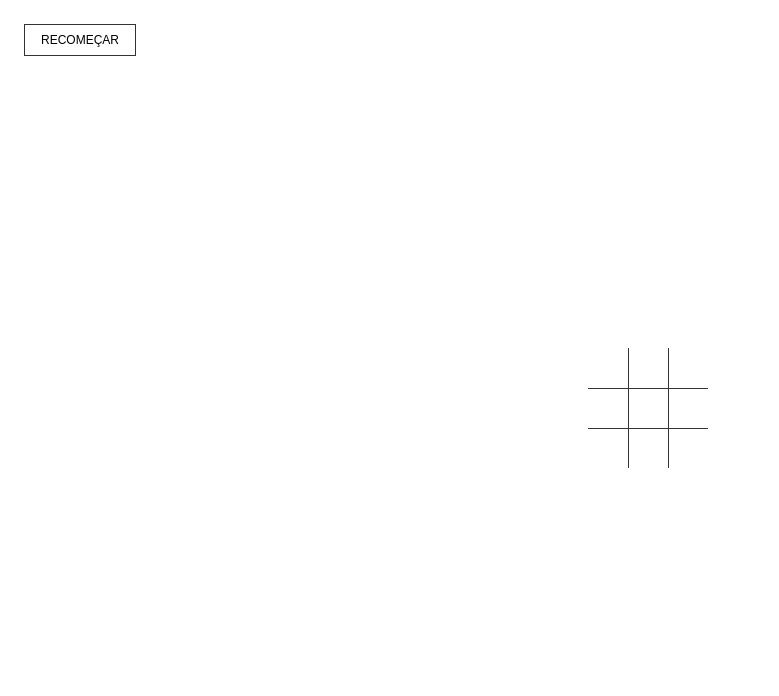
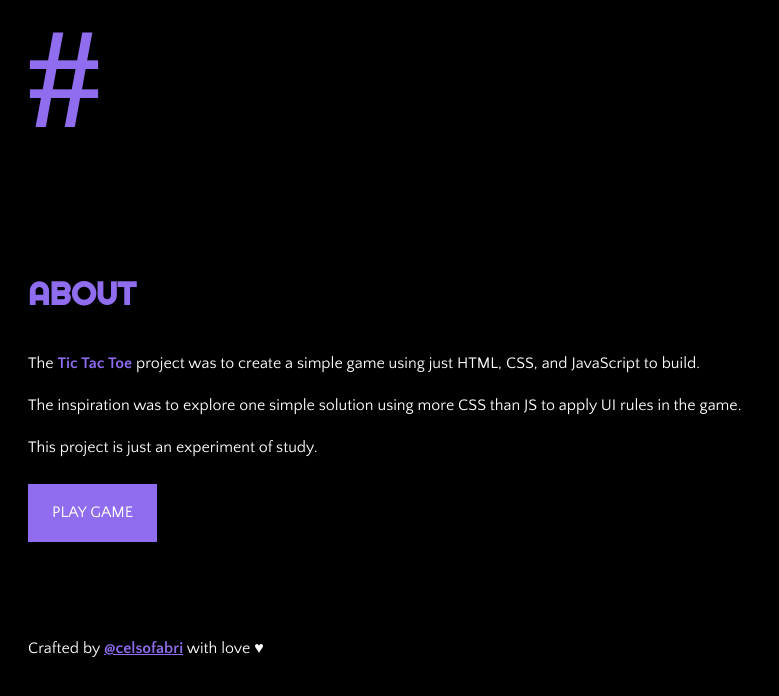
Before and after one commit to celsofabri/tic-tac-toe, a website: page app/index.html in a window 1280 px wide. Shown: the whole page, without its empty margins (0-779 px from the left). Drawn offline with nearby package versions, Linux system fonts and the light colour scheme; files that its build step writes are made by us from their sources.

Commit message:
Create homepage, add icons and fix JS btn reset

```diff
--- a/app/index.html
+++ b/app/index.html
@@ -4,17 +4,19 @@
     <meta charset="utf-8">
     <meta name="description" content="">
     <meta name="viewport" content="width=device-width, initial-scale=1">
-    <title>tic tac toe</title>
+    <title>Tic Tac Toe</title>
     <link rel="apple-touch-icon" href="apple-touch-icon.png">
     <!-- Place favicon.ico in the root directory -->
     <!-- build:css styles/main.css -->
     <link rel="stylesheet" href="styles/main.css">
     <!-- endbuild -->
+    <!-- build:css styles/home.css -->
+    <link rel="stylesheet" href="styles/home.css">
+    <!-- endbuild -->
 
     <!-- build:js scripts/vendor/modernizr.js -->
     <script src="scripts/modernizr.js"></script>
     <!-- endbuild -->
-
 
   </head>
   <body>
@@ -22,37 +24,73 @@
       <p class="browserupgrade">You are using an <strong>outdated</strong> browser. Please <a href="http://browsehappy.com/">upgrade your browser</a> to improve your experience.</p>
     <![endif]-->
 
-    <div class="hash">
+    <!-- Header -->
+    <header class="header">
 
-      <div id="square" class="square">
-        <div id="square-1" class="square__item"></div>
-        <div id="square-2" class="square__item"></div>
-        <div id="square-3" class="square__item"></div>
-        <div id="square-4" class="square__item"></div>
-        <div id="square-5" class="square__item"></div>
-        <div id="square-6" class="square__item"></div>
-        <div id="square-7" class="square__item"></div>
-        <div id="square-8" class="square__item"></div>
-        <div id="square-9" class="square__item"></div>
+      <!-- Wrapper -->
+      <div class="wrap">
+
+        <h1 class="logo">
+          <a href="/" title="Tic Tac Toe (Jogo da Velha)">
+            <img src="images/tictactoe.svg" width="100" height="auto" alt="Tic Tac Toe (Jogo da Velha)">
+          </a>
+        </h1>
+
       </div>
+      <!-- / Wrapper -->
 
-      <div class="result">
-        <div id="result-message" class="result__message"></div>
+    </header>
+    <!-- Header -->
+
+    <!-- Content -->
+    <article class="content">
+
+      <!-- About -->
+      <section class="about">
+
+        <!-- Wrapper -->
+        <div class="wrap">
+
+          <h3 class="section__title">About</h3>
+
+          <p>The <strong>Tic Tac Toe</strong> project was to create a simple game using just HTML, CSS, and JavaScript to build.</p>
+
+          <p>The inspiration was to explore one simple solution using more CSS than JS to apply UI rules in the game.</p>
+
+          <p>This project is just an experiment of study.</p>
+
+          <a href="/play.html" title="Play Game" class="btn">Play Game</a>
+
+        </div>
+        <!-- / Wrapper -->
+
+      </section>
+      <!-- About  -->
+
+    </article>
+    <!-- / Content -->
+
+    <!-- Footer -->
+    <footer class="footer">
+
+      <!-- Wrapper -->
+      <div class="wrap">
+
+        <p>Crafted by <strong><a href="https://celsofabri.github.io" title="Celso Fabri Junior | Front-End Developer" target="_blank">@celsofabri</a></strong> with love ♥</p>
+
       </div>
+      <!-- / Wrapper -->
 
-    </div>
-
-    <div class="actions">
-      <button id="reset" class="reset">Recomeçar</button>
-    </div>
-
+    </footer>
+    <!-- / Footer -->
 
     <!-- build:js scripts/vendor.js -->
-
 
     <!-- endbuild -->
     <!-- build:js scripts/main.js -->
     <script src="scripts/main.js"></script>
     <!-- endbuild -->
+
+    <link href="https://fonts.googleapis.com/css?family=Quattrocento+Sans:400,400i,700,700i|Righteous&display=swap" rel="stylesheet">
   </body>
 </html>
--- a/app/scripts/main.js
+++ b/app/scripts/main.js
@@ -182,6 +182,7 @@ for (let i = 0; i < squares.length; i++) {
   });
 }
 
+if (reset) {
   reset.addEventListener('click', () => {
     square.classList.remove('square--disabled');
 
@@ -192,3 +193,4 @@ reset.addEventListener('click', () => {
 
     result.innerHTML = '';
   });
+}
--- /dev/null
+++ b/app/styles/home.scss
@@ -0,0 +1,40 @@
+@import './variables/fonts';
+@import './variables/colors';
+
+body {
+  color: #fff;
+  background-color: #000;
+}
+
+.about {
+  // Box Model
+  padding: 70px 0;
+
+  strong {
+    // Typography
+    color: $purple;
+  }
+
+  @media screen and (max-width: 768px) {
+    // Box Model
+    padding: 20px 0;
+  }
+}
+
+.section {
+
+  &__title {
+    font-family: $righteous;
+    font-size: 32px;
+    color: $purple;
+    text-transform: uppercase;
+  }
+}
+
+.footer {
+
+  a {
+    // Typography
+    color: $purple;
+  }
+}
--- a/app/styles/main.scss
+++ b/app/styles/main.scss
@@ -1,98 +1,57 @@
+@import './variables/fonts';
+@import './variables/colors';
+
 * {
+  // Box Model
   box-sizing: border-box;
 }
 
 body {
-  display: flex;
-  justify-content: center;
-  align-items: center;
-  width: 100vw;
-  height: 100vh;
+  // Typography
+  font-family: $quattrocento;
+  font-size: 16px;
+  font-weight: 400;
+  line-height: 1.6;
 }
 
-.square {
-  display: flex;
-  justify-content: center;
-  align-items: center;
-  flex-wrap: wrap;
-  width: 120px;
-  height: 120px;
+.wrap {
+  // Box Model
+  max-width: 1280px;
+  margin: 0 auto;
+  padding: 0 20px;
+}
 
-  &__item {
-    position: relative;
-    width: 40px;
-    height: 40px;
-    border-top: 1px solid #333;
-    border-left: 1px solid #333;
-    cursor: pointer;
+.btn {
+  // Box Model
+  display: inline-block;
+  margin: 8px 0;
+
+  padding: 16px 24px;
+
+  // Typography
+  color: #fff;
+  text-transform: uppercase;
+  text-decoration: none;
+
+  // Visual
+  background-color: $purple;
+}
+
+.logo {
+  // Box Model
+  margin: 0;
+
+  // Typography
+  font-family: $righteous;
+
+  a {
+    // Typography
+    color: $purple;
+    text-decoration: none;
 
     &:hover {
-      background-color: #eee;
-    }
-
-    &:nth-child(1),
-    &:nth-child(2),
-    &:nth-child(3) {
-      border-top: 0;
-    }
-
-    &:nth-child(3n+1) {
-      border-left: 0;
-    }
-
-    &:before {
-      display: flex;
-      justify-content: center;
-      align-items: center;
-      width: 100%;
-      height: 100%;
-    }
-
-    &--one,
-    &--two {
-      pointer-events: none;
-    }
-
-    &--one {
-
-      &:before {
-        content : 'X';
-      }
-    }
-
-    &--two {
-
-      &:before {
-        content : 'O';
-      }
+      // Typography
+      color: #fff;
     }
   }
-
-  &--disabled {
-    pointer-events: none;
-  }
 }
-
-.actions {
-  position: absolute;
-  top: 0;
-  left: 0;
-  display: flex;
-  justify-content: center;
-  padding: 24px;
-}
-
-.reset {
-  display: inline-block;
-  padding: 8px 16px;
-  font-size: 12px;
-  text-transform: uppercase;
-  border: 1px solid #333;
-  background-color: transparent;
-  cursor: pointer;
-
-  &:hover {
-    color: #fff;
-    background-color: #333;
-  }
-}
--- /dev/null
+++ b/app/styles/play.scss
@@ -0,0 +1,101 @@
+@import './variables/fonts';
+@import './variables/colors';
+
+* {
+  box-sizing: border-box;
+}
+
+body {
+  display: flex;
+  justify-content: center;
+  align-items: center;
+  width: 100vw;
+  height: 100vh;
+}
+
+.square {
+  display: flex;
+  justify-content: center;
+  align-items: center;
+  flex-wrap: wrap;
+  width: 120px;
+  height: 120px;
+
+  &__item {
+    position: relative;
+    width: 40px;
+    height: 40px;
+    border-top: 1px solid #333;
+    border-left: 1px solid #333;
+    cursor: pointer;
+
+    &:hover {
+      background-color: #eee;
+    }
+
+    &:nth-child(1),
+    &:nth-child(2),
+    &:nth-child(3) {
+      border-top: 0;
+    }
+
+    &:nth-child(3n+1) {
+      border-left: 0;
+    }
+
+    &:before {
+      display: flex;
+      justify-content: center;
+      align-items: center;
+      width: 100%;
+      height: 100%;
+    }
+
+    &--one,
+    &--two {
+      pointer-events: none;
+    }
+
+    &--one {
+
+      &:before {
+        content : 'X';
+      }
+    }
+
+    &--two {
+
+      &:before {
+        content : 'O';
+      }
+    }
+  }
+
+  &--disabled {
+    pointer-events: none;
+  }
+}
+
+.actions {
+  position: absolute;
+  top: 0;
+  left: 0;
+  display: flex;
+  justify-content: center;
+  padding: 24px;
+}
+
+.reset {
+  display: inline-block;
+  padding: 8px 16px;
+  font-size: 12px;
+  text-transform: uppercase;
+  border: 1px solid #333;
+  background-color: transparent;
+  cursor: pointer;
+
+  &:hover {
+    color: #fff;
+    background-color: #333;
+  }
+}
--- /dev/null
+++ b/app/styles/variables/colors.scss
@@ -0,0 +1,2 @@
+// Colors
+$purple: #906DEF;
--- /dev/null
+++ b/app/styles/variables/fonts.scss
@@ -0,0 +1,3 @@
+// Fonts
+$righteous: 'Righteous', cursive;
+$quattrocento: 'Quattrocento Sans', sans-serif;
```
Also changed, not shown: app/play.html (added, +61 -0 lines), app/android-chrome-192x192.png (added), app/android-chrome-512x512.png (added), app/apple-touch-icon.png, app/favicon-16x16.png (added), app/favicon-32x32.png (added), app/favicon.ico, app/images/tictactoe.svg (added), app/site.webmanifest (added). Lines whose indentation alone changed are shown as unchanged.
